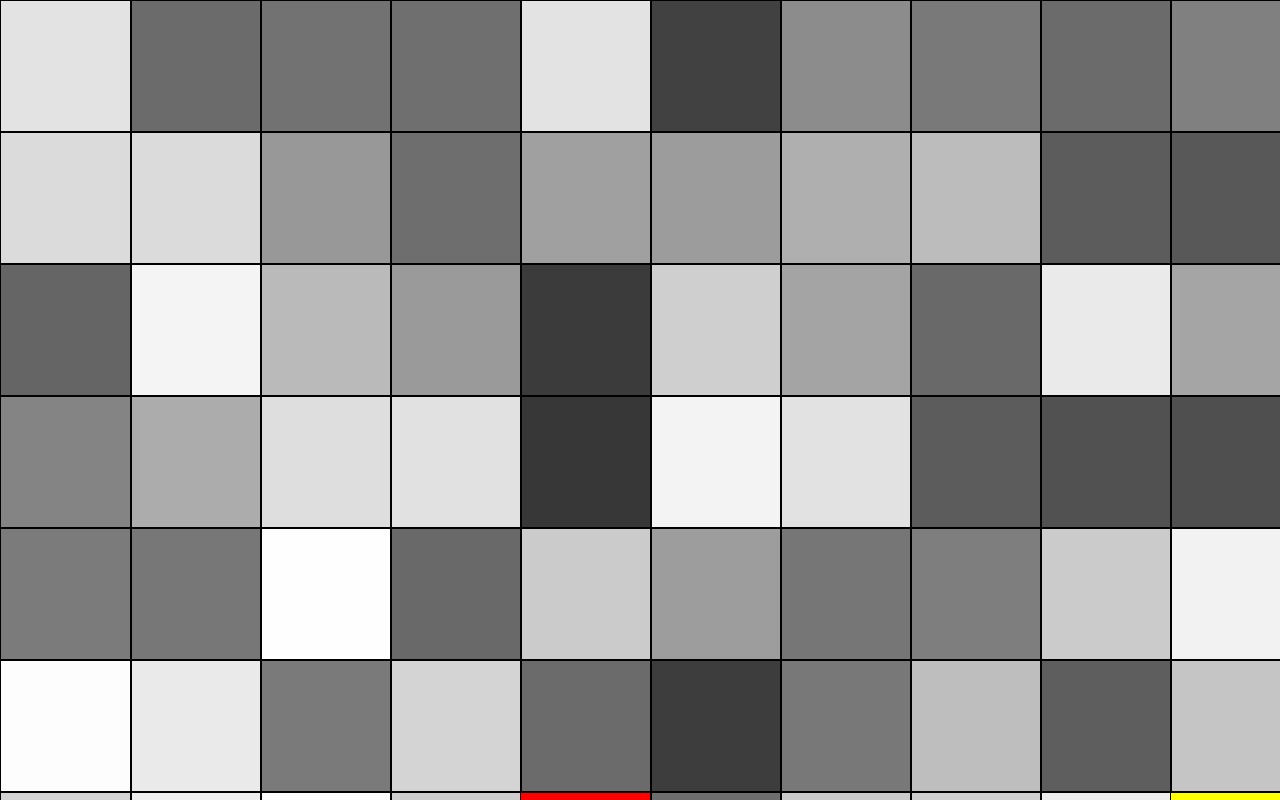
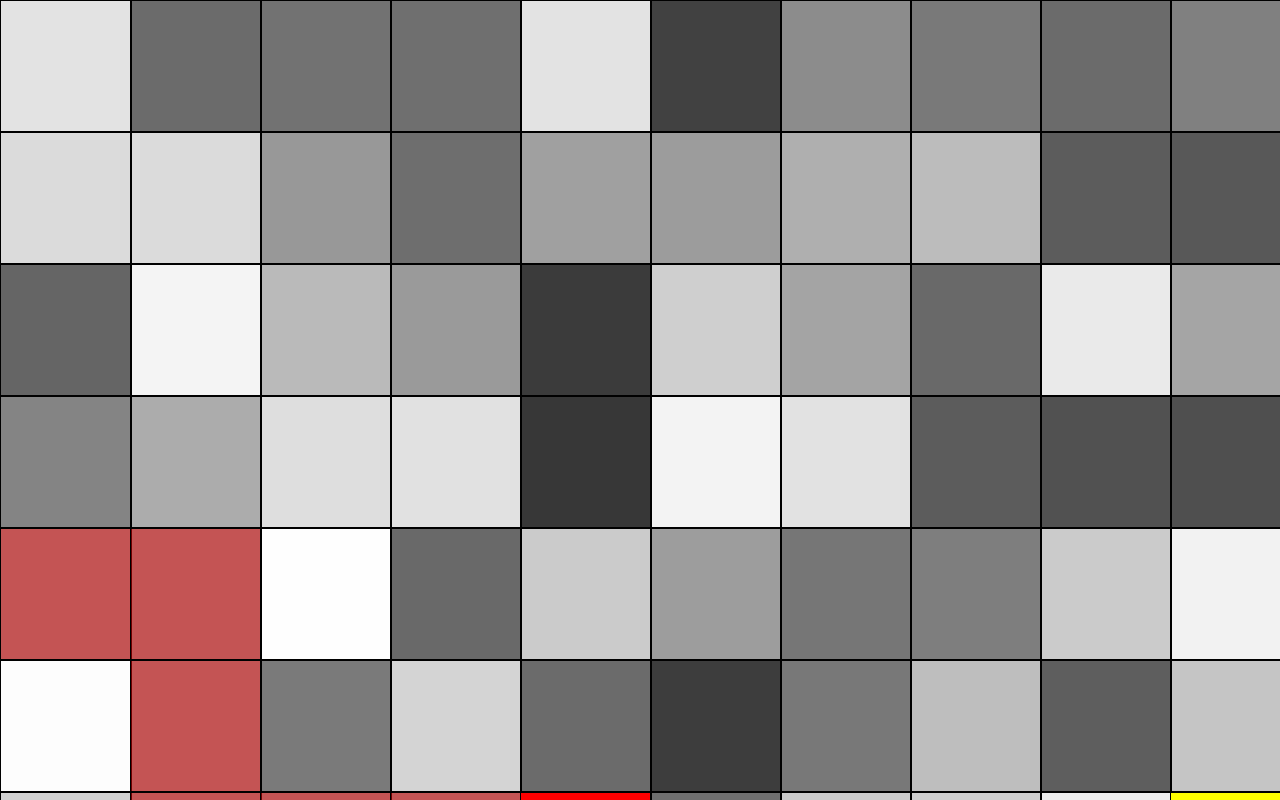
Before and after one commit to mbabey/personal-site, a React (Create React App) app in the folder front-end/: page / in a window 1280 px wide. Shown: the top 800 px of the page. Built offline with nearby package versions, Linux system fonts and the light colour scheme.

Commit message:
Add trail behind moving entity.

```diff
--- a/front-end/src/scripts/Grid.js
+++ b/front-end/src/scripts/Grid.js
@@ -103,9 +103,10 @@ class Grid {
         const location = cell.get_coordinates();
         const altitude = cell.get_altitude();
         const populated = cell.get_populated();
-        const target = cell.get_targeted();
+        const targeted = cell.get_targeted();
+        const visited = cell.get_visited();
 
-        const cell_class = `cell ${populated ? 'populated' : ''} ${target ? 'target' : ''}`;
+        const cell_class = `cell ${populated ? 'populated' : ''} ${targeted ? 'targeted' : ''} ${visited ? 'visited' : ''}`;
         const cell_style = { backgroundColor: `rgba(0, 0, 0, ${(altitude / Cell.MAX_ALTITUDE) * 0.8})`, aspectRatio: 1 };
 
         return <div key={[location.x, location.y]} className={cell_class} style={cell_style}></div>
--- a/front-end/src/styles/grid.css
+++ b/front-end/src/styles/grid.css
@@ -12,10 +12,14 @@ body {
   width: 100%;
 }
 
+.visited {
+  background-color: rgba(167, 0, 0, 0.67) !important;
+}
+
+.targeted {
+  background-color: yellow !important;
+}
+
 .populated {
   background-color: red !important;
 }
-
-.target {
-  background-color: yellow !important;
-}
```
Also changed, not shown: front-end/src/scripts/Entity.js (+0 -30 lines).
